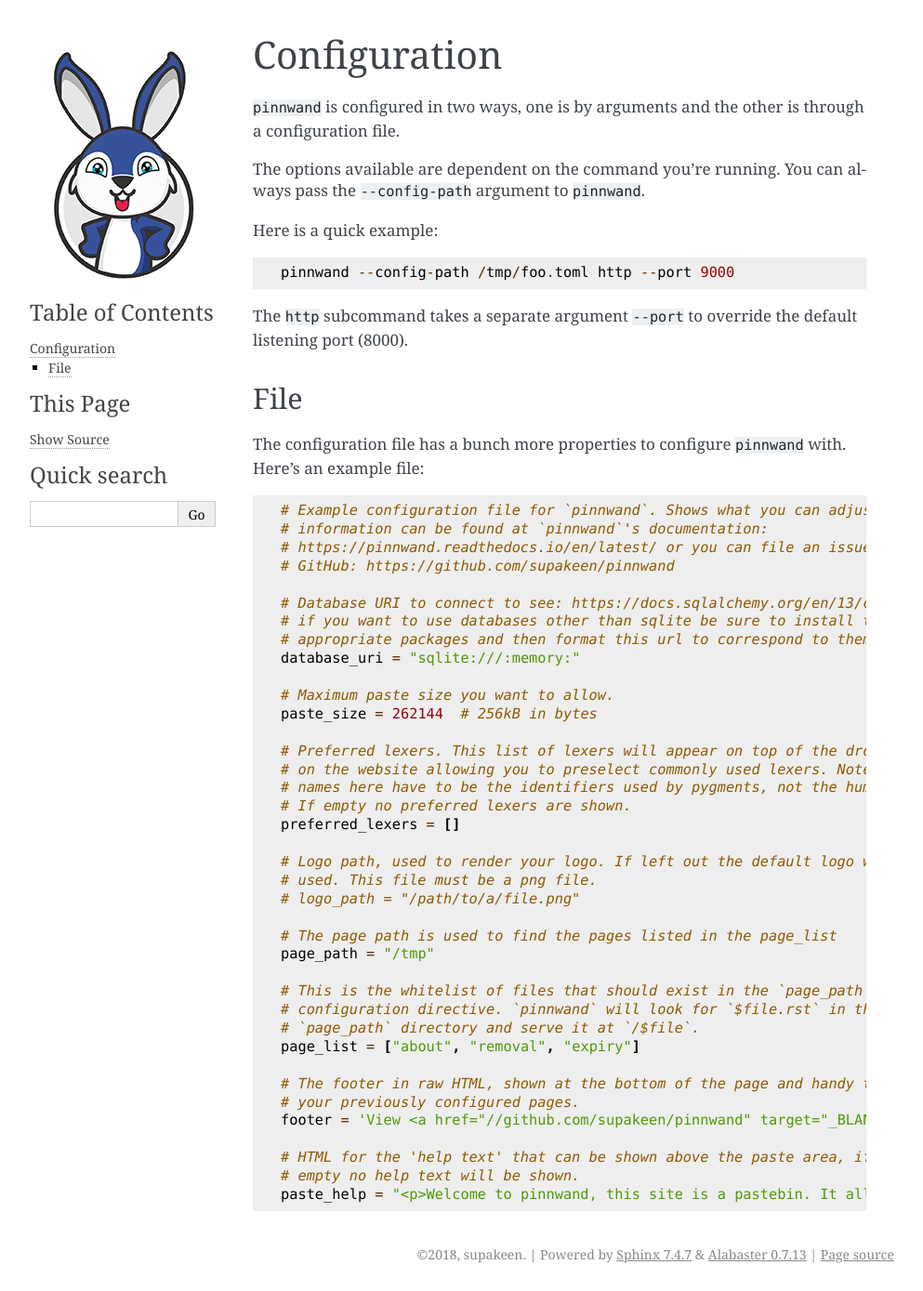
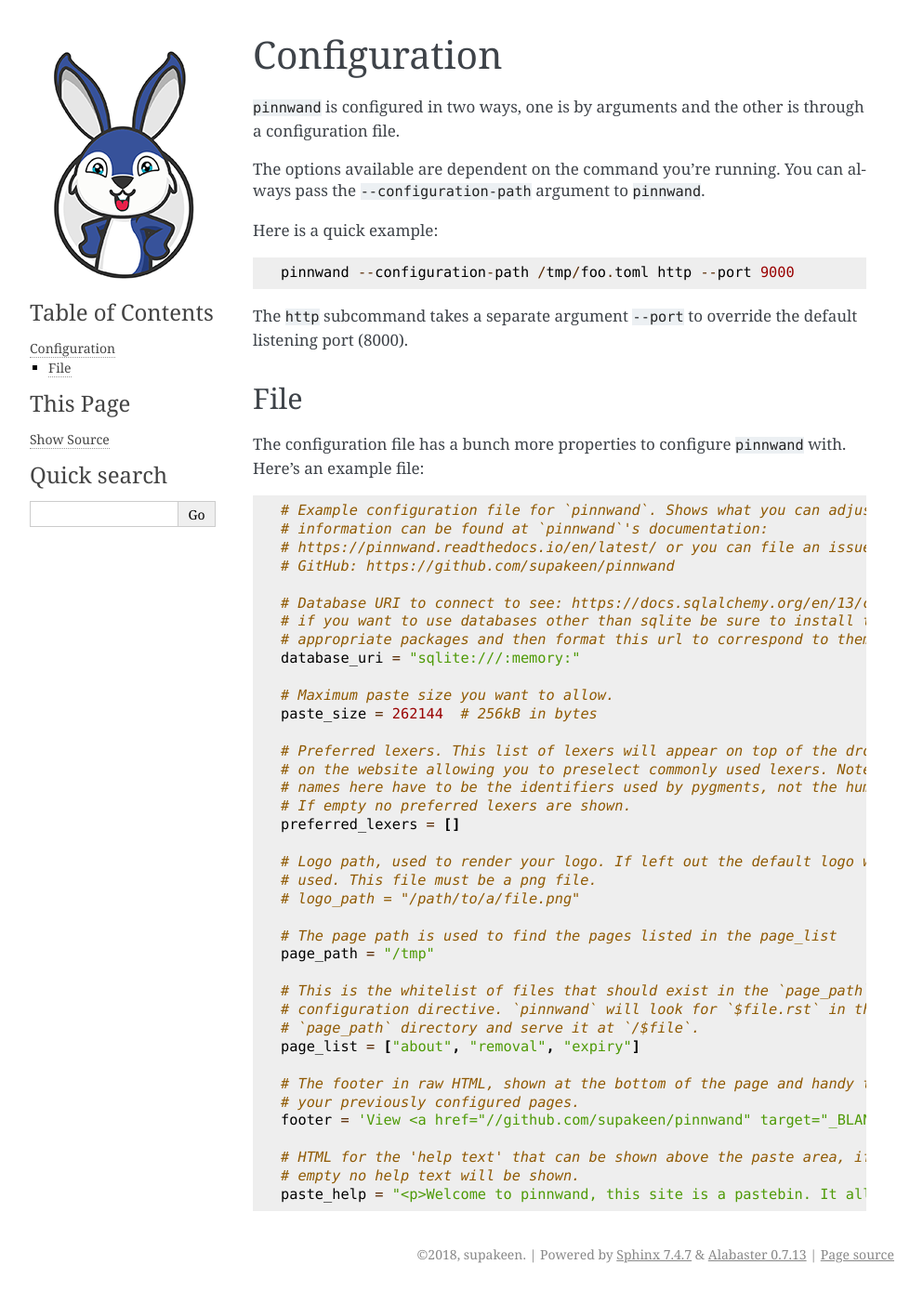
Before and after one commit to supakeen/pinnwand, a Sphinx documentation site: the page built from doc/configuration.rst, in a window 1280 px wide. Shown: the whole page at 93% size, without its empty margins (148-1141 px from the left). Built offline with Sphinx 7.4.7, drawn with Linux system fonts in a browser that asks for light colours.

Commit message:
Use the correct name for `configuration-path`.

```diff
--- a/doc/configuration.rst
+++ b/doc/configuration.rst
@@ -6,11 +6,11 @@
 through a configuration file.
 
 The options available are dependent on the command you're running. You can
-always pass the ``--config-path`` argument to ``pinnwand``.
+always pass the ``--configuration-path`` argument to ``pinnwand``.
 
 Here is a quick example::
 
-  pinnwand --config-path /tmp/foo.toml http --port 9000
+  pinnwand --configuration-path /tmp/foo.toml http --port 9000
 
 The ``http`` subcommand takes a separate argument ``--port`` to override
 the default listening port (8000).
--- a/doc/installation.rst
+++ b/doc/installation.rst
@@ -70,7 +70,7 @@
 Now that we have all of this setup it's time to test out ``pinnwand`` real
 quick::
 
-  /home/youruser/virtual-environment/bin/pinnwand --config-path /home/youruser/pinnwand.toml http
+  /home/youruser/virtual-environment/bin/pinnwand --configuration-path /home/youruser/pinnwand.toml http
 
 This should start ``pinnwand`` listening on localhost port 8000. Verify
 that this is the case and make sure to paste some data and see if it ends
```
Also changed, not shown: 1 other file.
